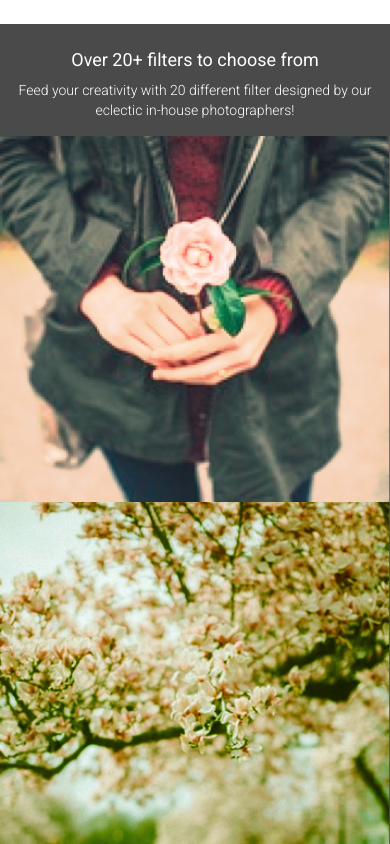
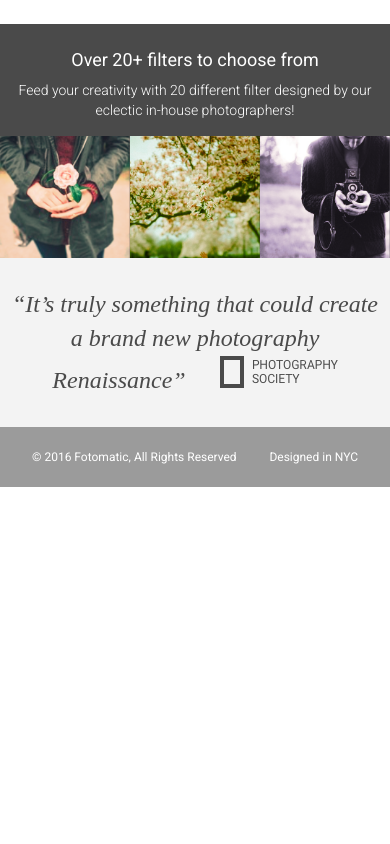
Before and after one commit to katejw7/fotomatic, a plain HTML site: page index.html in a window 390 px wide. Shown: the part 1140-1984 px from the top of the page. After the commit the page ends 1627 px from the top, so only its background shows below. Drawn offline with Linux system fonts and the light colour scheme; a web font is replaced by a local one.

Commit message:
desktop styling

```diff
--- a/resources/css/style.css
+++ b/resources/css/style.css
@@ -301,6 +301,7 @@ header .mobile {
 }
 
 #filters-section .images-container {
+  display: flex;
   max-width: 100%;
   padding: 0 1%;
 }
@@ -341,13 +342,13 @@ header .mobile {
   background-color: #f3f3f3;
 }
 
-#quotes-section content {
+#quotes-section .content {
   padding: 5rem 0;
 }
 
-#quotes-section quote {
+#quotes-section .quote {
   padding-right: 1.875rem;
-  font-family: "Palatino", serif;
+  font-family: "Palatino-Italic", serif;
   font-size: 1.875rem;
   line-height: 1.1;
   font-style: italic;
@@ -359,11 +360,11 @@ header .mobile {
 }
 
 @media only screen and (max-width: 760px) {
-  #quotes-section content {
+  #quotes-section .content {
     padding: 1.875rem .625rem;
   }
 
-  #quotes-section quote {
+  #quotes-section .quote {
     font-size: 1.5rem;
     line-height: 1.4;
   }
```
Also changed, not shown: index.html (+1 -1 lines).
